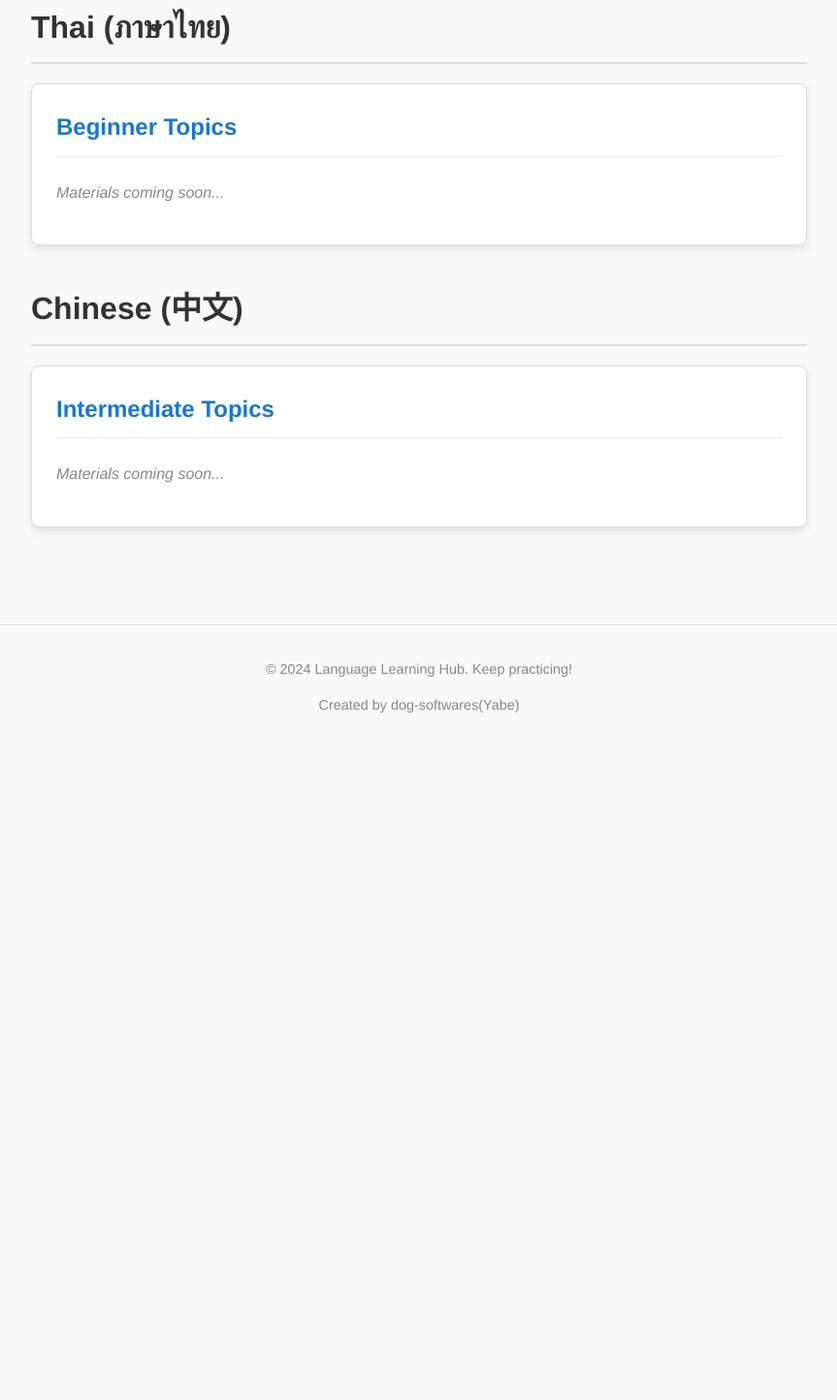
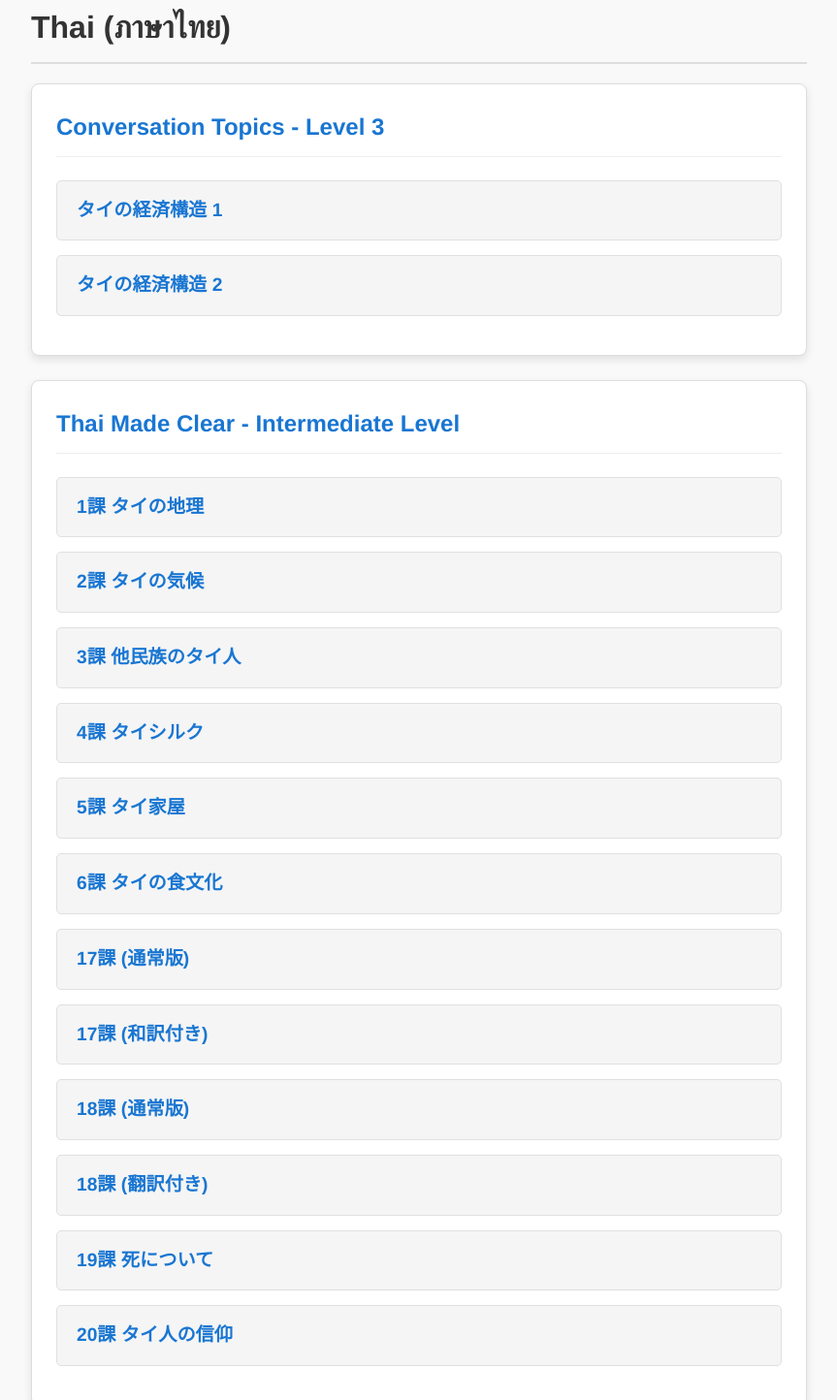
Before and after one commit to dog-softwares/public, a plain HTML site: page index.html in a window 1280 px wide. Shown: the part 656-2100 px from the top of the page at 97% size, without its empty margins (208-1071 px from the left). Before the commit the page ends 1430 px from the top, so only its background shows below. Drawn offline with Linux system fonts and the light colour scheme.

Commit message:
update index.html

```diff
--- a/index.html
+++ b/index.html
@@ -54,6 +54,10 @@
             padding: 25px;
             border-radius: 8px;
             box-shadow: 0 4px 8px rgba(0,0,0,0.1);
+            margin-bottom: 25px; /* Added for spacing between categories */
+        }
+        .topic-category:last-child {
+            margin-bottom: 0;
         }
         .topic-category h3 {
             font-size: 1.5em;
@@ -126,13 +130,32 @@
             </div>
         </div>
 
-        <!-- Thai Section (Placeholder for future content) -->
+        <!-- Thai Section -->
         <div class="language-section">
             <h2>Thai (ภาษาไทย)</h2>
             <div class="topic-category">
-                <h3>Beginner Topics</h3>
-                <p class="placeholder-text">Materials coming soon...</p>
-                <!-- Links to Thai materials will be added here -->
+                <h3>Conversation Topics - Level 3</h3>
+                <ul class="topic-list">
+                    <li><a href="./thai/conversation_topics/lv3/economic_structure_1_lv3.html">タイの経済構造 1</a></li>
+                    <li><a href="./thai/conversation_topics/lv3/economic_structure_2_lv3.html">タイの経済構造 2</a></li>
+                </ul>
+            </div>
+            <div class="topic-category">
+                <h3>Thai Made Clear - Intermediate Level</h3>
+                <ul class="topic-list">
+                    <li><a href="./thai/conversation_topics/thai_made_clear_intermediate_level/1_タイの地理.html">1課 タイの地理</a></li>
+                    <li><a href="./thai/conversation_topics/thai_made_clear_intermediate_level/2_タイの気候.html">2課 タイの気候</a></li>
+                    <li><a href="./thai/conversation_topics/thai_made_clear_intermediate_level/3_他民族のタイ人.html">3課 他民族のタイ人</a></li>
+                    <li><a href="./thai/conversation_topics/thai_made_clear_intermediate_level/4課_タイシルク.html">4課 タイシルク</a></li>
+                    <li><a href="./thai/conversation_topics/thai_made_clear_intermediate_level/5課_タイ家屋.html">5課 タイ家屋</a></li>
+                    <li><a href="./thai/conversation_topics/thai_made_clear_intermediate_level/6課_タイの食文化.html">6課 タイの食文化</a></li>
+                    <li><a href="./thai/conversation_topics/thai_made_clear_intermediate_level/17_課_通常.html">17課 (通常版)</a></li>
+                    <li><a href="./thai/conversation_topics/thai_made_clear_intermediate_level/17課_和訳有.html">17課 (和訳付き)</a></li>
+                    <li><a href="./thai/conversation_topics/thai_made_clear_intermediate_level/18課_通常.html">18課 (通常版)</a></li>
+                    <li><a href="./thai/conversation_topics/thai_made_clear_intermediate_level/18課_翻訳版.html">18課 (翻訳付き)</a></li>
+                    <li><a href="./thai/conversation_topics/thai_made_clear_intermediate_level/19_死.html">19課 死について</a></li>
+                    <li><a href="./thai/conversation_topics/thai_made_clear_intermediate_level/20_タイ人の信仰.html">20課 タイ人の信仰</a></li>
+                </ul>
             </div>
         </div>
 
```
